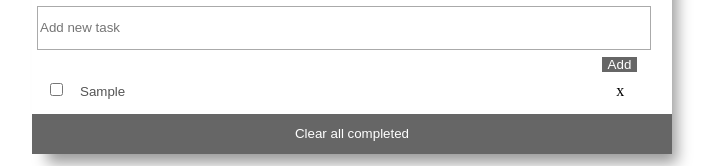
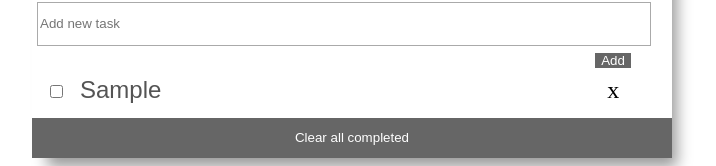
Before and after one commit to ngeelani48/To-Do_List, a website built with webpack: page src/index.html in a window 1280 px wide. Both pictures are taken after typing "Sample" into the empty fields and a click on the button "Add". Shown: the part 353-519 px from the top of the page, without its empty margins (288-1004 px from the left). Built offline with nearby package versions, Linux system fonts and the light colour scheme.

Commit message:
add some styling

```diff
--- a/src/style.css
+++ b/src/style.css
@@ -15,7 +15,8 @@ body {
 
 .cross-sign {
   cursor: pointer;
-  margin-left: 3%;
+  margin-left: 1.5%;
+  font-size: 1.5rem;
 }
 
 .add-btn {
@@ -25,7 +26,7 @@ body {
   padding: 0 6px;
   cursor: pointer;
   outline: none;
-  margin-left: 89%;
+  margin-left: 88%;
 }
 
 .todo-list {
@@ -68,6 +69,7 @@ body {
   background-color: #fff;
   padding: 0 10px;
   width: 83%;
+  font-size: 1.5rem;
 }
 
 .list-li-text:hover {
```
